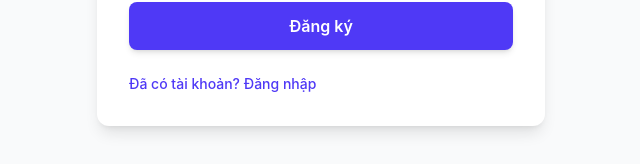
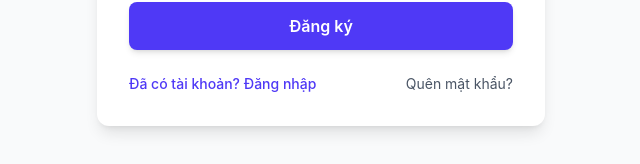
Before and after one commit to aressofaugust98/TrackingApp, a React (Vite) app in the folder TrackingApp/: page / in a window 1280 px wide. Both pictures are taken after a click on the button "Đăng ký". Shown: the part 568-732 px from the top of the page, without its empty margins (319-959 px from the left). Built offline with nearby package versions, Linux system fonts and the light colour scheme.

Commit message:
fix bug merge

```diff
--- a/TrackingApp/src/pages/LoginPage.jsx
+++ b/TrackingApp/src/pages/LoginPage.jsx
@@ -121,14 +121,14 @@ const LoginPage = ({ onRegister, onForgot, onSignIn, onLoginSuccess }) => {
             <button
               type="button"
               onClick={onRegister}
-              className="text-indigo-600 hover:text-indigo-700 font-medium cursor-pointer"
+              className="text-indigo-600 hover:text-indigo-700 font-medium"
             >
               Đăng ký
             </button>
             <button
               type="button"
               onClick={onForgot}
-              className="text-gray-600 hover:text-indigo-600 cursor-pointer"
+              className="text-gray-600 hover:text-indigo-600"
             >
               Quên mật khẩu?
             </button>
--- a/TrackingApp/src/pages/RegisterPage.jsx
+++ b/TrackingApp/src/pages/RegisterPage.jsx
@@ -152,9 +152,16 @@ const RegisterPage = ({ onLogin, onForgot, onRegister }) => {
             <button
               type="button"
               onClick={onLogin}
-              className="text-indigo-600 hover:text-indigo-700 font-medium cursor-pointer"
+              className="text-indigo-600 hover:text-indigo-700 font-medium"
             >
               Đã có tài khoản? Đăng nhập
+            </button>
+            <button
+              type="button"
+              onClick={onForgot}
+              className="text-gray-600 hover:text-indigo-600"
+            >
+              Quên mật khẩu?
             </button>
           </div>
         </form>
```
